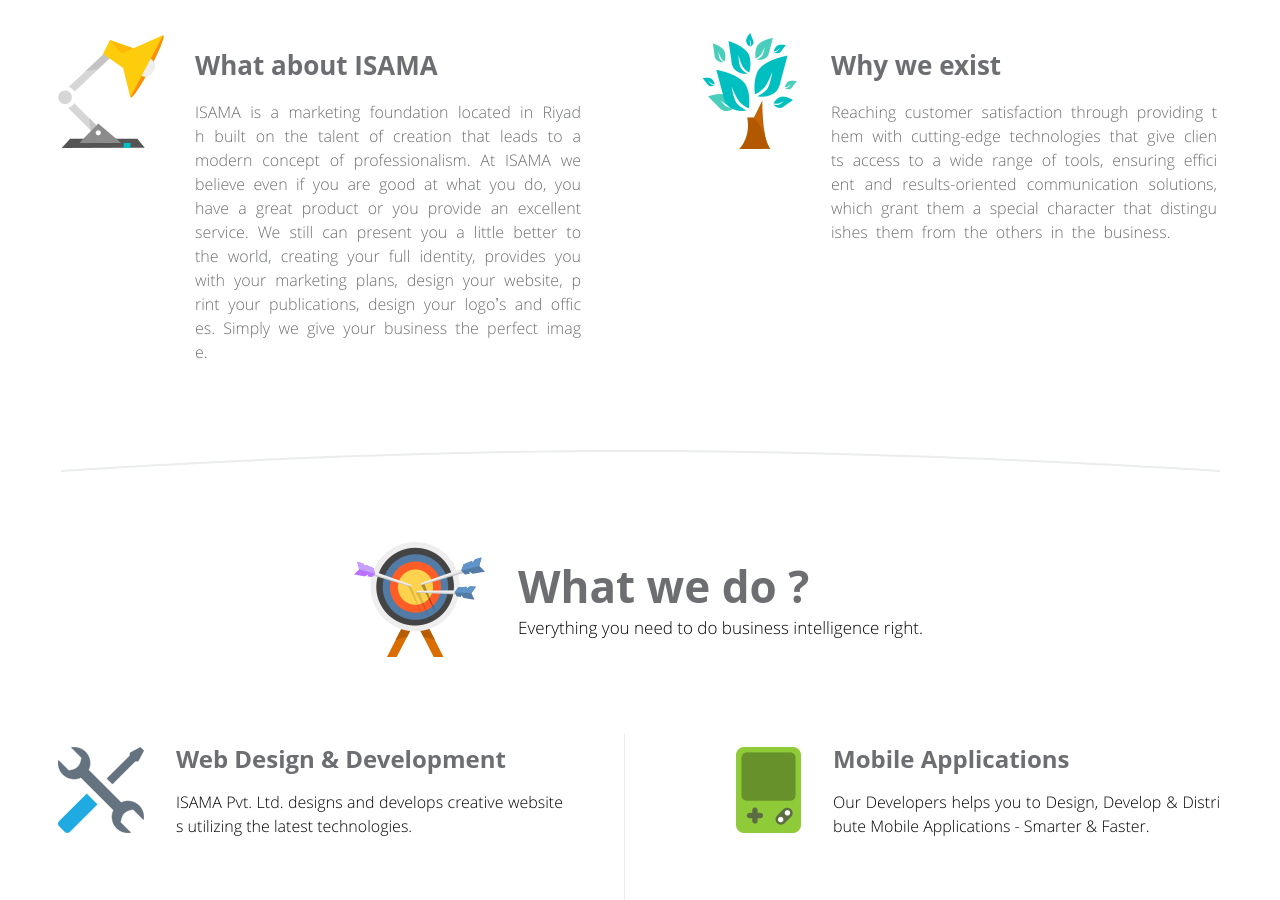
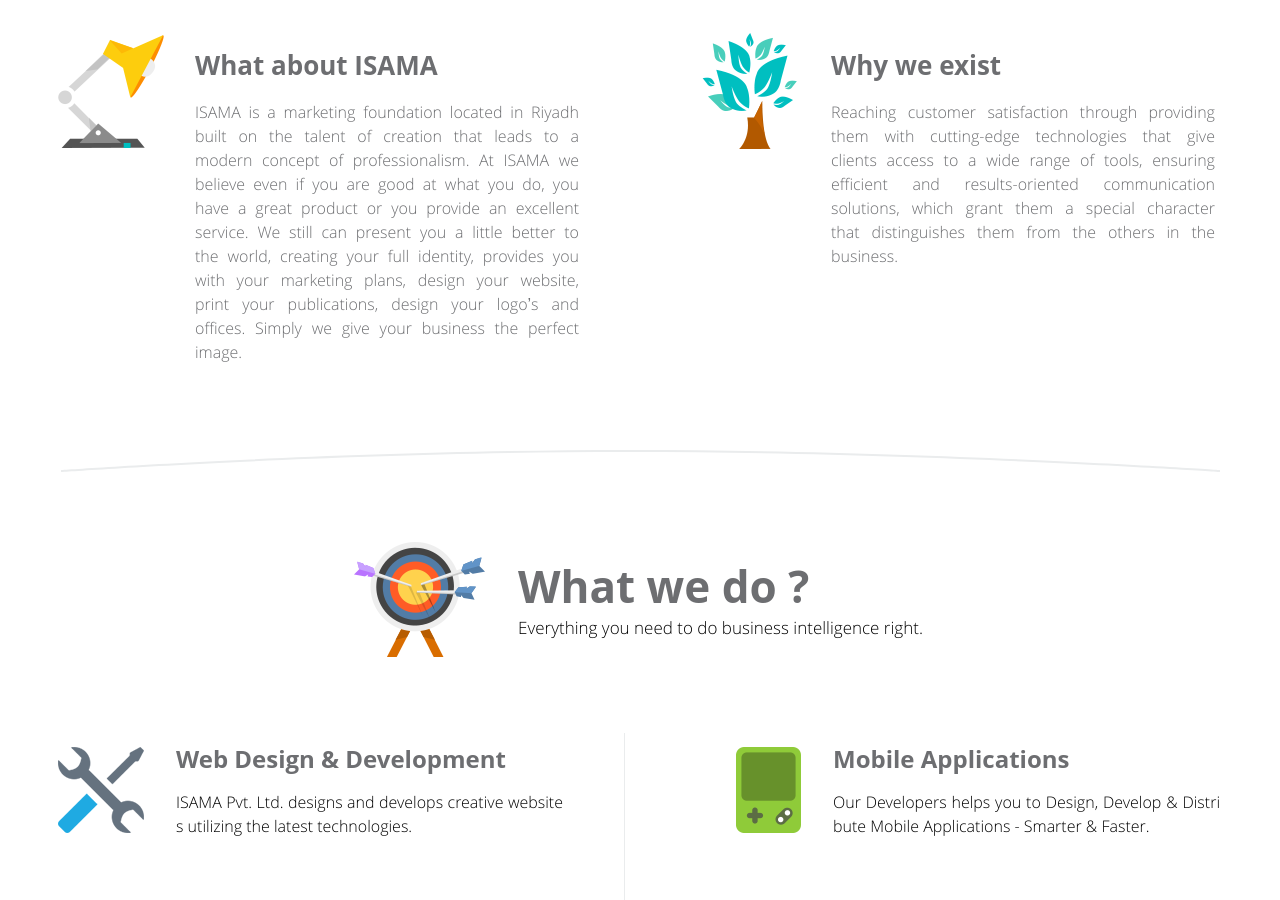
Before and after one commit to niilka/netology-html-end, a website: page app/index.html in a window 1280 px wide. Shown: the part 1246-2146 px from the top of the page. Drawn offline with Linux system fonts and the light colour scheme; files that its build step writes are made by us from their sources; a web font is replaced by a local one.

Commit message:
articles fix and edits

```diff
--- a/app/sass/main.scss
+++ b/app/sass/main.scss
@@ -563,10 +563,9 @@
       font-weight: 300;
       color: $font-color;
       display: inline-block;
-      width: 386px;
+      width: 384px;
       line-height: 1.5;
-      word-break: break-all;
-      word-spacing: 4px;
+      word-spacing: 3.6px;
       text-align: justify;
     }
     .article-wrapper--left-column {
```
Also changed, not shown: app/css/main.min.css.
